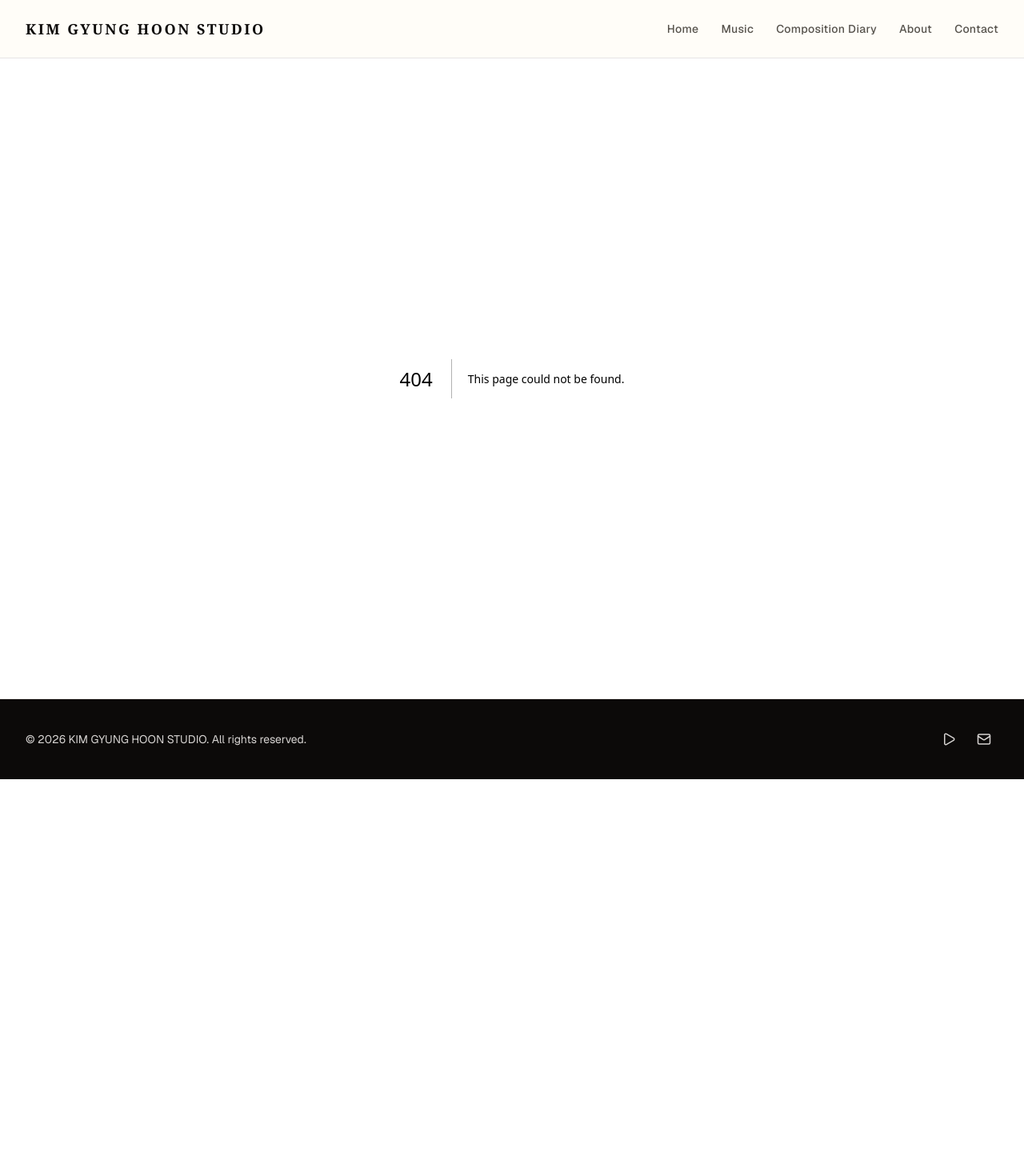
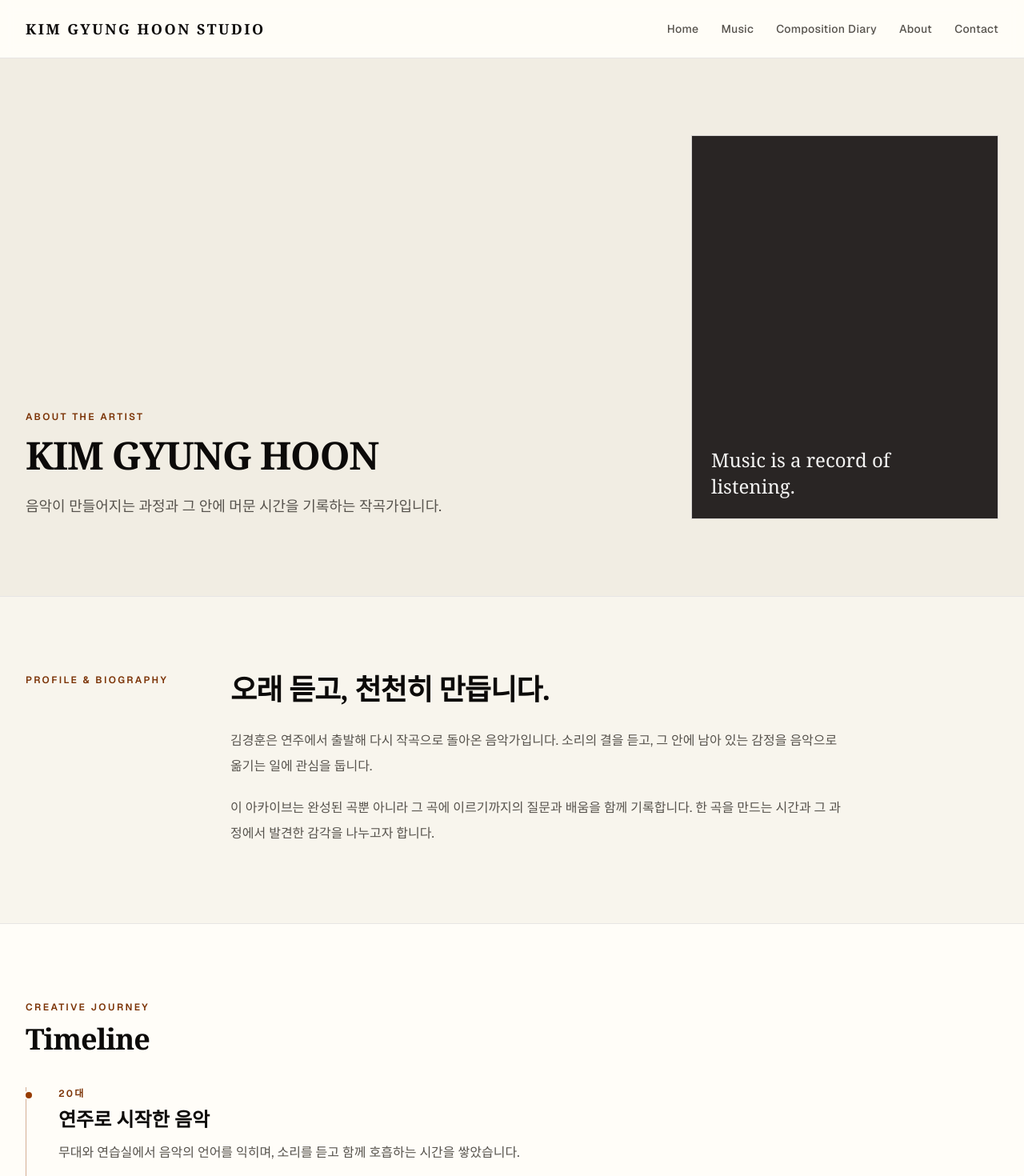
Before and after one commit to SERNO-sys/kimgyunghoon-studio, a Next.js app: page /about in a window 1280 px wide. Before the commit this address had no page. Shown: the top 1470 px of the page at 80% size. Before the commit the page ends 974 px from the top, so only its background shows below. Built offline with nearby package versions, Linux system fonts and the light colour scheme.

Commit message:
feat: about page

```diff
--- /dev/null
+++ b/src/app/about/page.tsx
@@ -0,0 +1,73 @@
+const timeline = [
+  { period: '20대', title: '연주로 시작한 음악', description: '무대와 연습실에서 음악의 언어를 익히며, 소리를 듣고 함께 호흡하는 시간을 쌓았습니다.' },
+  { period: '긴 공백', title: '음악을 다시 바라본 시간', description: '음악에서 멀어진 시간 속에서도, 삶의 경험은 언젠가 다시 꺼내 쓸 수 있는 이야기로 남았습니다.' },
+  { period: '새로운 시작', title: 'AI 음악 제작과의 만남', description: '새로운 도구를 통해 음악을 만드는 과정에 다시 가까워지고, 가능성을 탐색하기 시작했습니다.' },
+  { period: '현재', title: '직접 작곡하며 기록하는 중', description: '곡과 작곡 일기를 함께 쌓으며, 한 사람의 음악 세계를 차분히 만들어가고 있습니다.' },
+];
+
+export default function AboutPage() {
+  return (
+    <main className="bg-[#f8f5ed]">
+      <section className="border-b border-stone-200 bg-[#f1ede3] py-16 sm:py-24">
+        <div className="mx-auto grid max-w-7xl gap-10 px-4 sm:px-6 lg:grid-cols-[minmax(0,1fr)_minmax(18rem,24rem)] lg:items-end lg:gap-16 lg:px-8">
+          <div>
+            <p className="text-xs font-semibold tracking-[0.2em] text-amber-900">ABOUT THE ARTIST</p>
+            <h1 className="mt-4 font-serif text-4xl font-semibold tracking-tight text-stone-950 sm:text-5xl">KIM GYUNG HOON</h1>
+            <p className="mt-6 max-w-2xl text-lg leading-8 text-stone-600">
+              음악이 만들어지는 과정과 그 안에 머문 시간을 기록하는 작곡가입니다.
+            </p>
+          </div>
+          <div className="flex aspect-[4/5] items-end border border-stone-300 bg-stone-800 p-6 text-stone-100">
+            <p className="font-serif text-2xl leading-snug">Music is a record of listening.</p>
+          </div>
+        </div>
+      </section>
+
+      <section aria-labelledby="biography-heading" className="py-18 sm:py-24">
+        <div className="mx-auto grid max-w-7xl gap-8 px-4 sm:px-6 lg:grid-cols-[12rem_minmax(0,1fr)] lg:gap-16 lg:px-8">
+          <p className="text-xs font-semibold tracking-[0.2em] text-amber-900">PROFILE &amp; BIOGRAPHY</p>
+          <div className="max-w-3xl">
+            <h2 className="font-serif text-3xl font-semibold tracking-tight text-stone-950 sm:text-4xl" id="biography-heading">
+              오래 듣고, 천천히 만듭니다.
+            </h2>
+            <div className="mt-7 space-y-5 leading-8 text-stone-600">
+              <p>김경훈은 연주에서 출발해 다시 작곡으로 돌아온 음악가입니다. 소리의 결을 듣고, 그 안에 남아 있는 감정을 음악으로 옮기는 일에 관심을 둡니다.</p>
+              <p>이 아카이브는 완성된 곡뿐 아니라 그 곡에 이르기까지의 질문과 배움을 함께 기록합니다. 한 곡을 만드는 시간과 그 과정에서 발견한 감각을 나누고자 합니다.</p>
+            </div>
+          </div>
+        </div>
+      </section>
+
+      <section aria-labelledby="timeline-heading" className="border-y border-stone-200 bg-[#fffdf8] py-18 sm:py-24">
+        <div className="mx-auto max-w-7xl px-4 sm:px-6 lg:px-8">
+          <p className="text-xs font-semibold tracking-[0.2em] text-amber-900">CREATIVE JOURNEY</p>
+          <h2 className="mt-3 font-serif text-3xl font-semibold tracking-tight text-stone-950 sm:text-4xl" id="timeline-heading">Timeline</h2>
+          <ol className="mt-10 border-l border-amber-800/40 pl-6 sm:pl-10">
+            {timeline.map((item) => (
+              <li className="relative pb-10 last:pb-0" key={item.title}>
+                <span className="absolute -left-[1.95rem] top-1 size-3 rounded-full border-2 border-[#fffdf8] bg-amber-800 sm:-left-[2.7rem]" />
+                <p className="text-xs font-semibold tracking-[0.18em] text-amber-900">{item.period}</p>
+                <h3 className="mt-2 font-serif text-2xl font-semibold text-stone-950">{item.title}</h3>
+                <p className="mt-3 max-w-2xl leading-7 text-stone-600">{item.description}</p>
+              </li>
+            ))}
+          </ol>
+        </div>
+      </section>
+
+      <section aria-labelledby="philosophy-heading" className="bg-stone-950 py-18 text-stone-100 sm:py-24">
+        <div className="mx-auto grid max-w-7xl gap-8 px-4 sm:px-6 lg:grid-cols-[12rem_minmax(0,1fr)] lg:gap-16 lg:px-8">
+          <p className="text-xs font-semibold tracking-[0.2em] text-amber-300">PHILOSOPHY</p>
+          <div className="max-w-3xl">
+            <h2 className="font-serif text-3xl font-semibold leading-snug tracking-tight sm:text-4xl" id="philosophy-heading">
+              음악은 완성된 결과보다, 그곳에 이르기까지 귀 기울인 시간에 더 가까이 있습니다.
+            </h2>
+            <p className="mt-7 leading-8 text-stone-300">
+              좋은 음악은 정답을 서두르지 않고 충분히 듣는 데서 시작된다고 믿습니다. 작은 화음 하나와 잠시의 침묵까지 소중히 다루며, 오래 남는 음악을 만들고자 합니다.
+            </p>
+          </div>
+        </div>
+      </section>
+    </main>
+  );
+}
```
